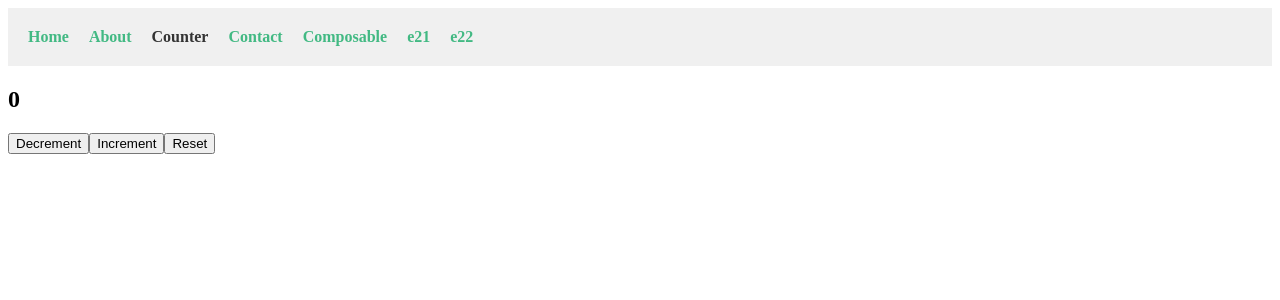
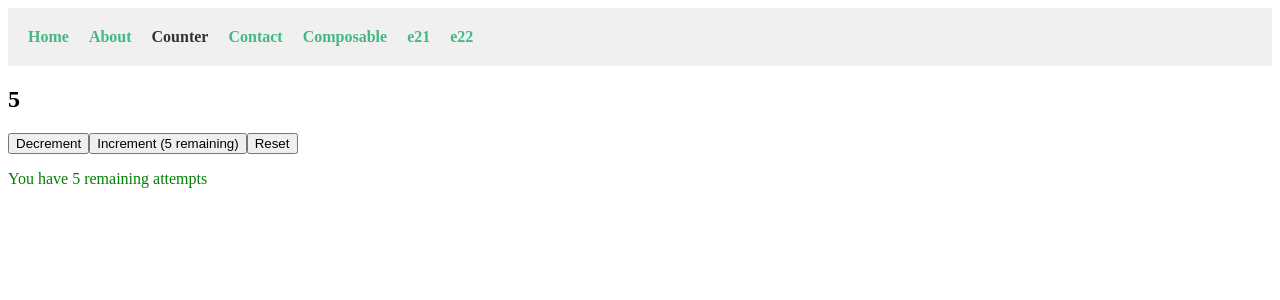
Before and after one commit to Gary11777/vue_project_1, a Vue app: page /counter-view in a window 1280 px wide. Shown: the top 300 px of the page. Built offline with nearby package versions, Linux system fonts and the light colour scheme.

Commit message:
E25 Pinia

```diff
--- a/package.json
+++ b/package.json
@@ -10,6 +10,7 @@
     "format": "prettier --write --experimental-cli src/"
   },
   "dependencies": {
+    "pinia": "^3.0.4",
     "vue": "^3.5.27",
     "vue-router": "^5.0.1"
   },
--- a/src/router/stores/counterStore.js
+++ b/src/router/stores/counterStore.js
@@ -1,23 +1,65 @@
-import { reactive } from 'vue';
+import { defineStore } from 'pinia';
 
-export let counter = reactive({
-    // state
-    count: 0,
+export let useCounterStore = defineStore('counter', {
+    // data
+    state() {
+        return {
+            count: 5,
+        };
+    },
 
-    // actions
+    // methods
+    actions: {
         increment() {
-        if (this.count >= 10) {
-            return;
+            if (this.count < 10) {
+                this.count++;
             }
-        this.count++;
         },
         decrement() {
-        if (this.count <= 0) {
-            return;
+            if (this.count > 0) {
+                this.count--;
             }
-        this.count--;
         },
         reset() {
             this.count = 0;
+        }
+    },
+
+    // computed properties
+    getters: {
+        remaining() {
+            return 10 - this.count;
+        },
+        remainingColor() {
+            return this.remaining <= 0 ? 'red' : 'green';
+        },
+        remainingText() {
+            return this.remaining <= 0 ? 'You have no remaining attempts' : 'You have ' + this.remaining + ' remaining attempts';
+        },
     },
 });
+
+
+// import { reactive } from 'vue';
+
+// export let counter = reactive({
+//     // state
+//     count: 0,
+
+//     // actions
+//     increment() {
+//         if (this.count >= 10) {
+//             return;
+//         }
+//         this.count++;
+//     },
+//     decrement() {
+//         if (this.count <= 0) {
+//             return;
+//         }
+//         this.count--;
+//     },
+//     reset() {
+//         this.count = 0;
+//     },
+// });
--- a/src/views/About.vue
+++ b/src/views/About.vue
@@ -1,7 +1,8 @@
 <script setup>
-import { counter } from '../router/stores/counterStore';
+import { useCounterStore } from '../router/stores/CounterStore';
 import { useFlash } from '../composables/useFlash';
 
+const counter = useCounterStore();
 let { flash } = useFlash();
 </script>
 
--- a/src/views/CounterView.vue
+++ b/src/views/CounterView.vue
@@ -1,5 +1,7 @@
 <script setup>
-import { counter } from '../router/stores/counterStore';
+import { useCounterStore } from '@/router/stores/CounterStore';
+
+let counter = useCounterStore();
 </script>
 
 <template>
@@ -8,7 +10,15 @@ import { counter } from '../router/stores/counterStore';
             {{ counter.count }}
         </h2>
         <button @click="counter.decrement()">Decrement</button>
-        <button @click="counter.increment()">Increment</button>
+
+        <button
+        @click="counter.increment()"
+        :disabled="! counter.remaining"
+        >Increment ({{ counter.remaining }} remaining)</button>
+
         <button @click="counter.reset()">Reset</button>
+        <p :style="{ color: counter.remainingColor }">
+            {{ counter.remainingText }}
+        </p>
     </div>
 </template>
```
Also changed, not shown: src/main.js (+8 -6 lines), 1 other file (tests, documents, lock files or other folders). Lines whose indentation alone changed are shown as unchanged.
